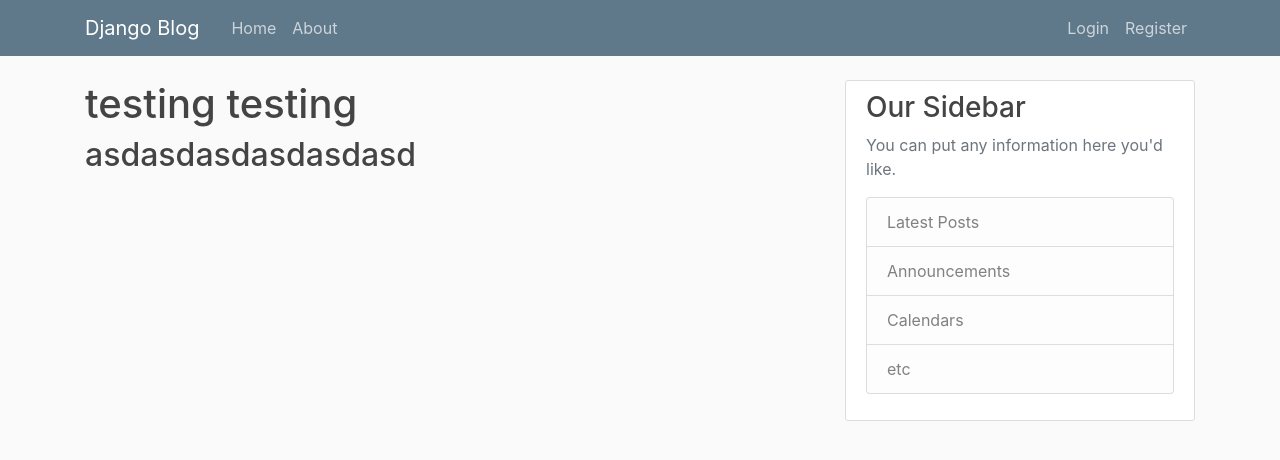
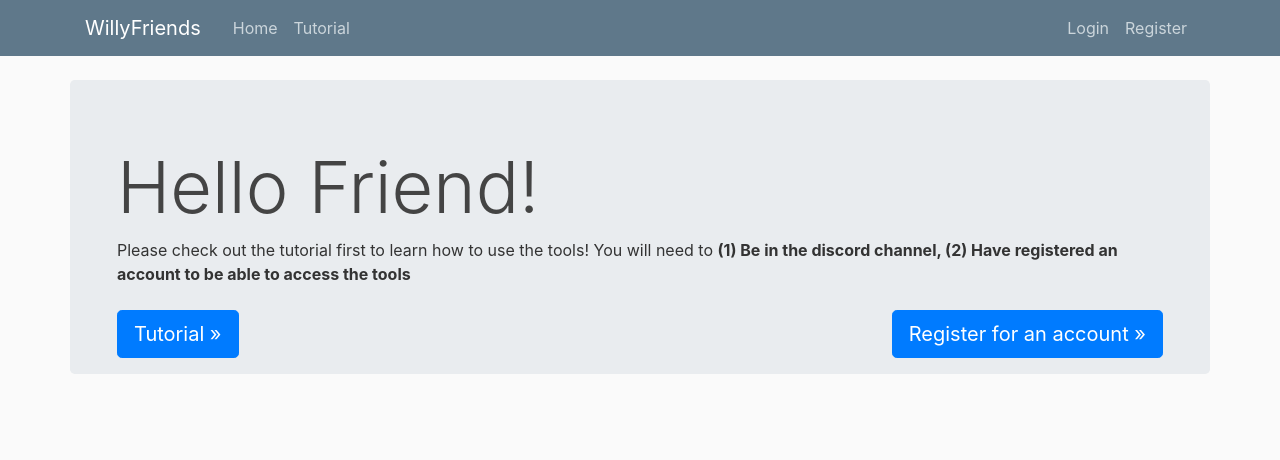
Before and after one commit to Tu1026/djangoWebsite, a Django app: page / in a window 1280 px wide. Shown: the top 460 px of the page. Run offline with Django 3.2, Linux system fonts and the light colour scheme; parts of the project's set-up code (start-up, migrations or seed data) failed here and were passed over; some libraries are stand-ins or nearby versions.

Commit message:
updating the main page html as well as adding a tutorial

```diff
--- a/main/templates/main/base.html
+++ b/main/templates/main/base.html
@@ -11,21 +11,20 @@
     <link rel="stylesheet" href="https://maxcdn.bootstrapcdn.com/bootstrap/4.0.0/css/bootstrap.min.css" integrity="sha384-Gn5384xqQ1aoWXA+058RXPxPg6fy4IWvTNh0E263XmFcJlSAwiGgFAW/dAiS6JXm" crossorigin="anonymous">
 
     <link rel="stylesheet" type="text/css" href="{% static 'main/main.css' %}">
-
         <title>Wilson and Friends</title>
 </head>
 <body>
     <header class="site-header">
       <nav class="navbar navbar-expand-md navbar-dark bg-steel fixed-top">
         <div class="container">
-          <a class="navbar-brand mr-4" href="/">Django Blog</a>
+          <a class="navbar-brand mr-4" href="/">WillyFriends</a>
           <button class="navbar-toggler" type="button" data-toggle="collapse" data-target="#navbarToggle" aria-controls="navbarToggle" aria-expanded="false" aria-label="Toggle navigation">
           <span class="navbar-toggler-icon"></span>
           </button>
           <div class="collapse navbar-collapse" id="navbarToggle">
             <div class="navbar-nav mr-auto">
               <a class="nav-item nav-link" href="{% url 'main-home' %}">Home</a>
-              <a class="nav-item nav-link" href="/">About</a>
+              <a class="nav-item nav-link" href="{% url 'tutorial' %}">Tutorial</a>
             </div>
             <!-- Navbar Right Side -->
             <div class="navbar-nav">
@@ -44,7 +43,7 @@
     </header>
     <main role="main" class="container">
       <div class="row">
-        <div class="col-md-8">
+        <div class="col-md-20">
 		{% if messages %}
 			{% for message in messages %}
 				<div class="alert alert-{{ message.tags }}">
@@ -53,19 +52,6 @@
 			{% endfor %}
 		{% endif %}
           {% block content %}{% endblock %}
-        </div>
-        <div class="col-md-4">
-          <div class="content-section">
-            <h3>Our Sidebar</h3>
-            <p class='text-muted'>You can put any information here you'd like.
-              <ul class="list-group">
-                <li class="list-group-item list-group-item-light">Latest Posts</li>
-                <li class="list-group-item list-group-item-light">Announcements</li>
-                <li class="list-group-item list-group-item-light">Calendars</li>
-                <li class="list-group-item list-group-item-light">etc</li>
-              </ul>
-            </p>
-          </div>
         </div>
       </div>
     </main>
--- a/main/templates/main/home.html
+++ b/main/templates/main/home.html
@@ -1,5 +1,20 @@
 {% extends "main/base.html" %}
 {% block content %}
-	<h1>testing testing</h1>
-	<h2>asdasdasdasdasdasd</h2>
+
+<main role="main">
+
+      <!-- Main jumbotron for a primary marketing message or call to action -->
+      <div class="jumbotron">
+        <div class="container">
+          <h1 class="display-3">Hello Friend!</h1>
+          <p class="mb-4">Please check out the tutorial first to learn how to use the tools! You will need to <strong> (1) Be in the discord channel, (2) Have registered an account to be able to access the tools</strong></p>
+           <p><a class="btn btn-primary btn-lg float-left"  href="{% url 'tutorial' %}" role="button" >Tutorial »</a>
+	       <a class="btn btn-primary btn-lg float-right" href="{% url 'register' %}" role="button">Register for an account »</a></p>
+      </div>
+
+       <!-- /container -->
+
+    </main>
+
+
 {% endblock content %}
--- a/main/urls.py
+++ b/main/urls.py
@@ -2,5 +2,6 @@ from django.urls import path
 from . import views
 
 urlpatterns = [
-	path('', views.home, name='main-home')
+	path('', views.home, name='main-home'),
+	path('tutorial/', views.tutorial, name = "tutorial")
 ]
--- a/main/views.py
+++ b/main/views.py
@@ -2,3 +2,6 @@ from django.shortcuts import render
 
 def home(request):
 	return render(request, 'main/home.html')
+
+def tutorial(request):
+    return render(request, 'main/tutorial.html')
```
Also changed, not shown: main/templates/main/tutorial.html (added, +39 -0 lines).
